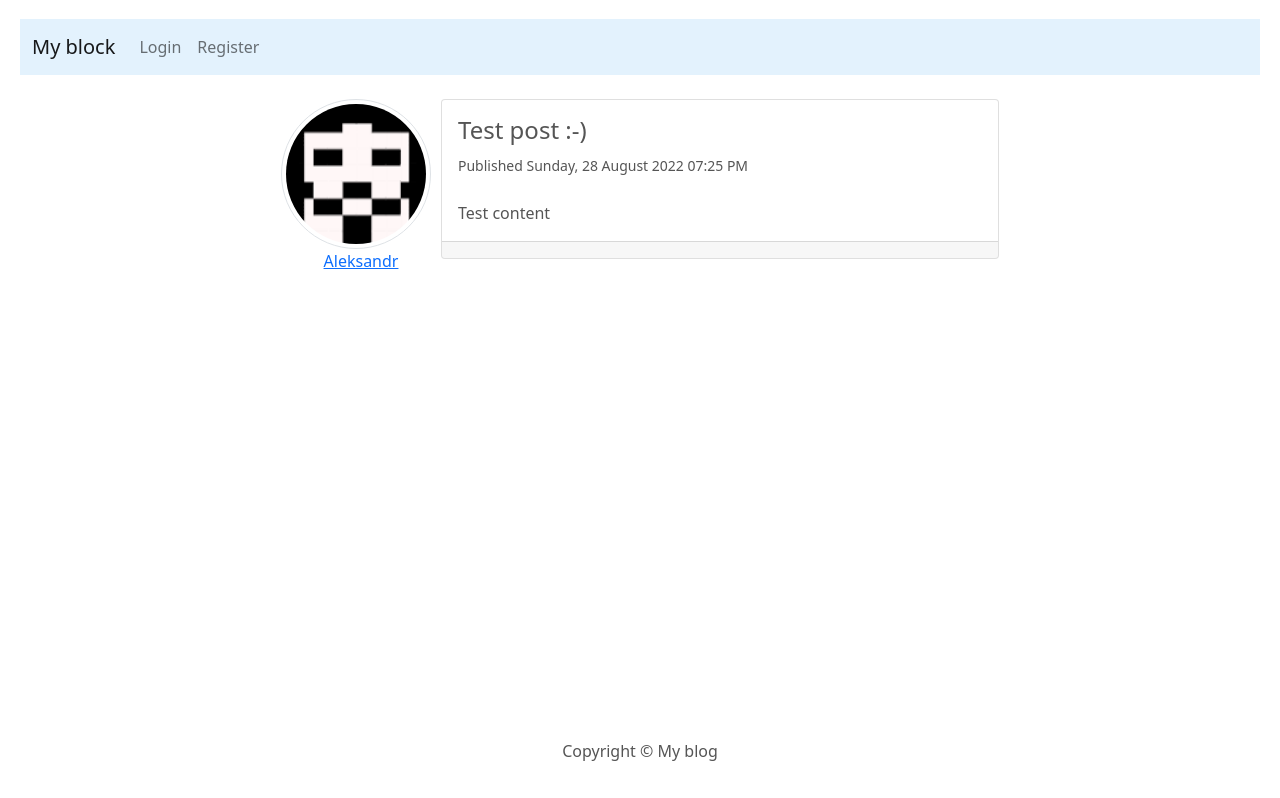
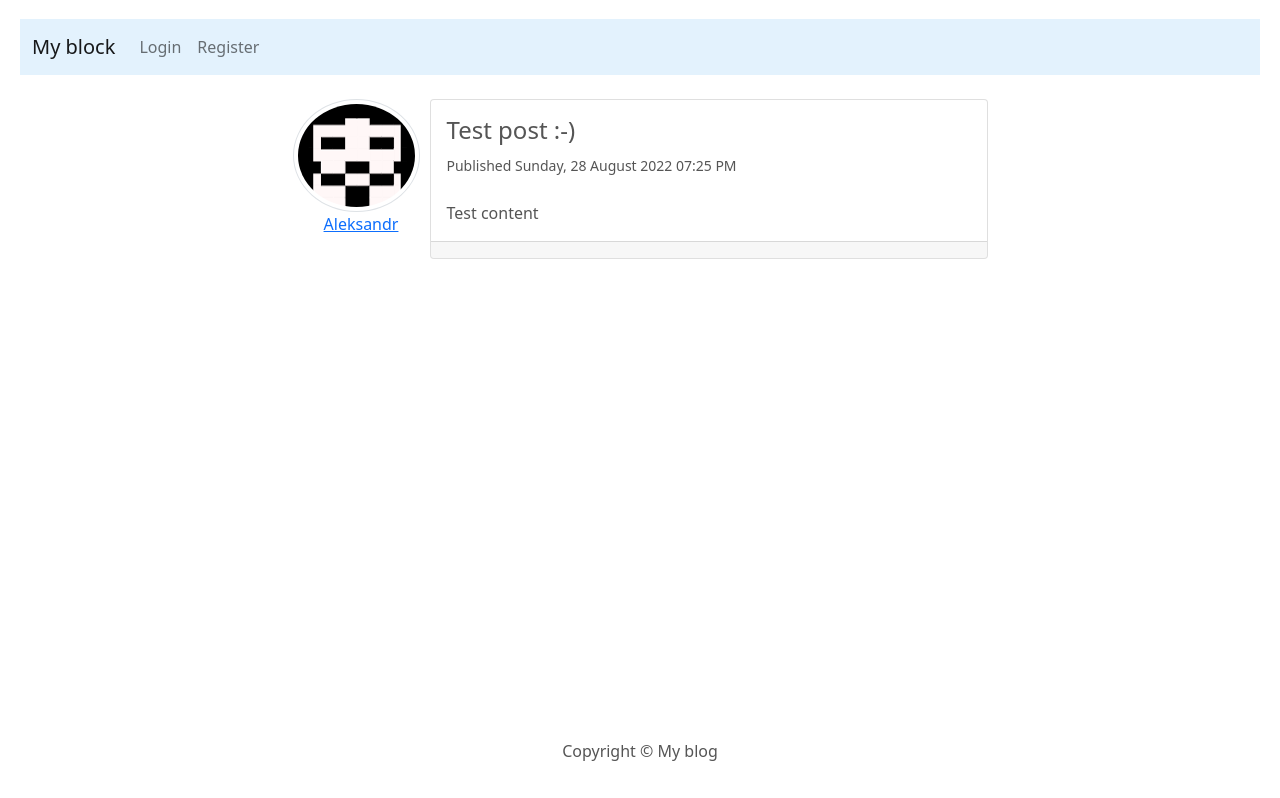
Before and after one commit to GBAleksandrGB/flask_project, a Flask app: page /post/18 in a window 1280 px wide. Shown: the part 21-819 px from the top of the page. Run offline with Flask 2, Linux system fonts and the light colour scheme; data comes from the database, SQL or seed files in the repository.

Commit message:
Initial commit

```diff
--- a/flask_project/templates/allpost.html
+++ b/flask_project/templates/allpost.html
@@ -5,7 +5,7 @@
     {% for post in posts.items %}
     <div class="d-flex mb-4">
         <article class="d-flex flex-column">
-            <img class="rounded-circle img-thumbnail" style="margin-right: 10px; width: 150px; height: 150px;"
+            <img class="rounded-circle img-thumbnail" style="margin-right: 10px;"
                  src="{{ url_for('static', filename='profile_pics/' + post.author.image_file) }}">
             <a class="mr-2" href="{{ url_for('users.user_posts', username=post.author.username) }}"
                style="margin: 0 auto"
--- a/flask_project/templates/post.html
+++ b/flask_project/templates/post.html
@@ -3,7 +3,7 @@
 {% block content %}
 <div class="container d-flex justify-content-center">
     <article class="d-flex flex-column">
-        <img class="rounded-circle img-thumbnail" style="margin-right: 10px; width: 150px; height: 150px;"
+        <img class="rounded-circle img-thumbnail" style="margin-right: 10px;"
              src="{{ url_for('static', filename='profile_pics/' + post.author.image_file) }}">
         <a class="mr-2" href="{{ url_for('users.user_posts', username=post.author.username) }}" style="margin: 0 auto">
             {{ post.author.username }}</a>
```
